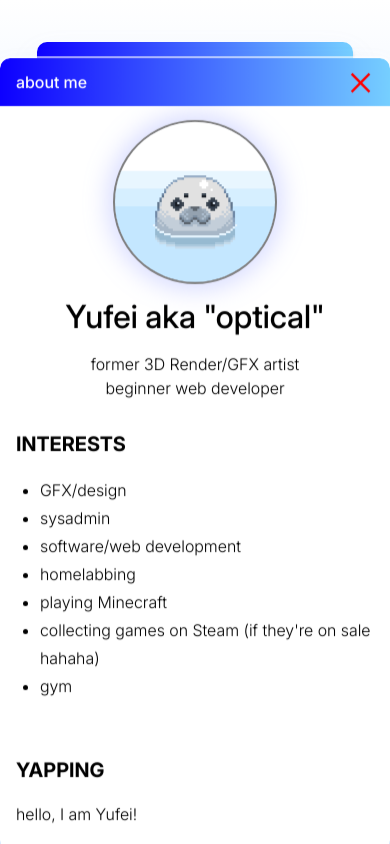
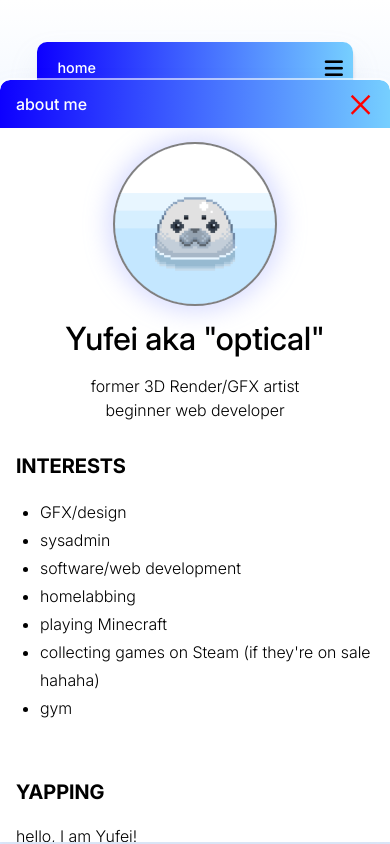
Before and after one commit to Opticai1/website_v1.2, a plain HTML site: page index.html in a window 390 px wide. Both pictures are taken after a click on the button "about". Drawn offline with Linux system fonts and the light colour scheme.

Commit message:
more mobile fixes

```diff
--- a/css/modal.css
+++ b/css/modal.css
@@ -4,12 +4,11 @@
   z-index: 100;
   width: 70vw;
   max-width: 60rem;
-  max-height: calc(100vh - 6.2vh);
   position: fixed;
-  top: 50%;
+  top: 5rem;
+  bottom: 5rem;
   left: 50%;
-  transform: translate(-50%, -50%);
-  margin-bottom: 25vh;
+  transform: translateX(-50%);
   background: rgba(255, 255, 255, 1);
   backdrop-filter: blur(50px);
   border-radius: 10px;
@@ -20,7 +19,9 @@
 
   @media (max-width: 768px) {
     width: 100%;
-    margin-top: 2rem;
+    margin-top: 0;
+    bottom: 0.1rem;
+    border-radius: 10px 10px 0 0;
 
   }
 }
--- a/css/style.css
+++ b/css/style.css
@@ -61,14 +61,11 @@ p {
 .GlassContainer {
     z-index: 1;
     flex: 1;
+    max-height: 90vh;
     width: 90vw;
-    max-width: 70rem;
-    min-height: 50vh;
-    max-height: 40rem;
+    max-width: 50rem;
     margin-left: auto;
     margin-right: auto;
-    margin-bottom: 50vh;
-    margin-top: 10vh;
     display: flex;
     justify-content: center;
     background: rgba(255, 255, 255, 0.4);
@@ -129,11 +126,12 @@ p {
   justify-content: center;
   align-items: center;
   overflow: hidden;
-  margin-top: 4rem;
+  margin-top: 0;
+  box-sizing: border-box;
 }
 
 .welcome_message {
-  margin: 2rem;
+  margin-bottom: 2rem;
   -webkit-user-select: none; /* Safari */
   -ms-user-select: none; /* IE 10 and IE 11 */
   user-select: none; /* Standard syntax */
@@ -189,13 +187,14 @@ p {
   display: flex;
   justify-content: center;
   align-items: center;
-  margin: 4vh;
+  margin-top: 4rem;
   gap: 3rem;
   width: 80%;
 
   @media (max-width: 768px) {
     display: grid;
     gap: 1rem;
+    margin: 0;
   }
 }
 
@@ -214,7 +213,7 @@ p {
   transition-duration: 0.08s;
 
   @media (max-width: 768px) {
-    padding: 0.3rem 3rem;
+    padding: 0.3rem 4rem;
     font-size: 1.1rem;
   }
 }
--- a/index.html
+++ b/index.html
@@ -2,7 +2,6 @@
 <html>
 <head>
     <meta charset="UTF-8">
-    <meta name="viewport" content="width=device-width, initial-scale=1.0">
     <meta name="viewport" content="width=device-width, initial-scale=1.0">
     <link rel="stylesheet" href="css/style.css">
     <link rel="stylesheet" href="css/modal.css">
@@ -34,7 +33,6 @@
           <button onClick="document.getElementById('id02').style.display='block'" class="work_button">work</button>
           <button onClick="document.getElementById('id03').style.display='block'" class="contact_button">contact</button>
         </div>
-    </div>
     </div>
   </div>
 
```
